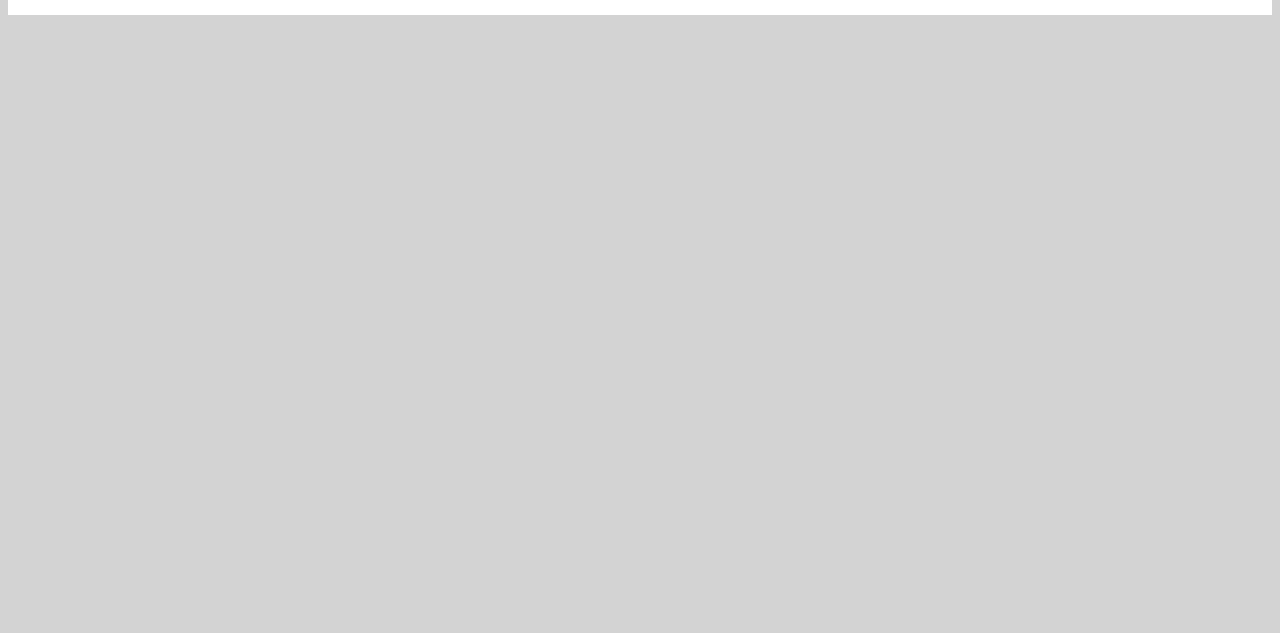
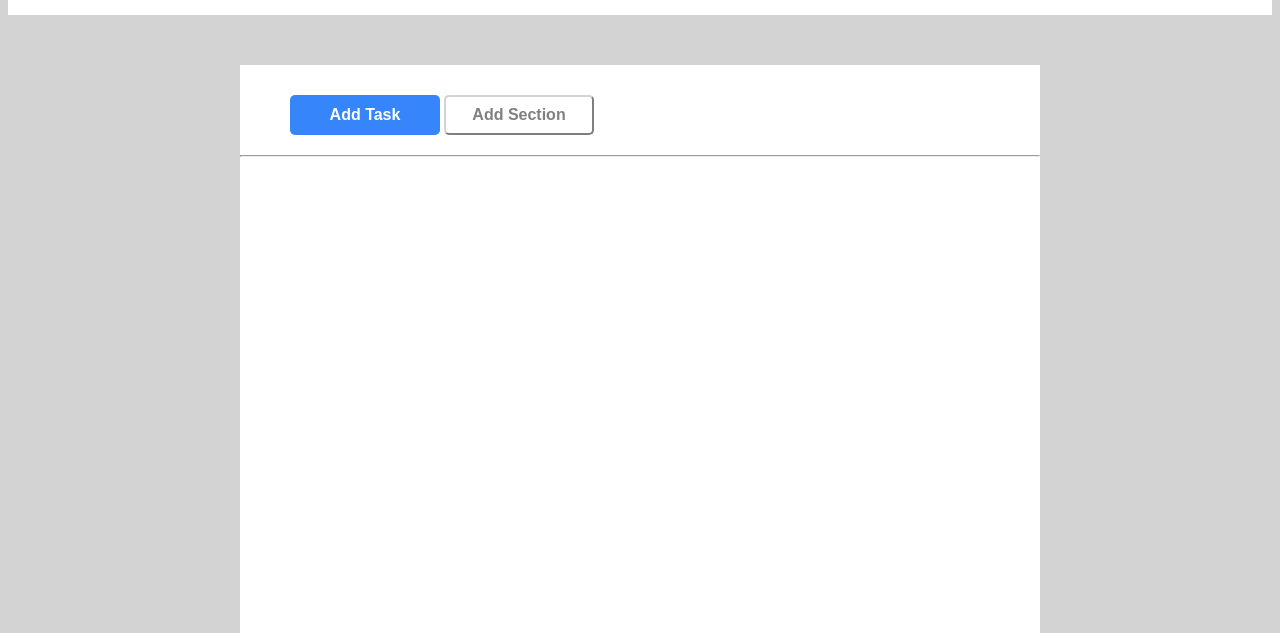
Before and after one commit to MariaAndreaGiardiello/html-css-toboolist, a plain HTML site: page index.html in a window 1280 px wide. Shown: the part 167-800 px from the top of the page. Drawn offline with Linux system fonts and the light colour scheme.

Commit message:
Bottoni + linea orizzontale

```diff
--- a/index.html
+++ b/index.html
@@ -16,7 +16,14 @@
     <!--/Intestazione-->
 
     <main>
-
+        <div class="task_container">
+            <span>
+                <!--Bottoni + linea-->
+                <button class="blue_button"><strong>Add Task</strong></button>
+                <button class="white_button"><strong>Add Section</strong></button>
+                <hr class="linea">
+            </span>
+        </div>
     </main>
 
     <footer>
--- a/style.css
+++ b/style.css
@@ -20,3 +20,44 @@ h1{
     font-family: 'Fredoka', sans-serif;
 }
 /*Fine Intestazione*/
+
+/*Contenitore*/
+.task_container{
+    width: 800px;
+    height: 800px;
+    margin: 0 auto;
+    background-color: white;
+    margin-top: 50px;
+}
+/*Fine Contenitore*/
+
+/*Bottoni + linea*/
+.blue_button{
+    width: 150px;
+    height: 40px;
+    border-radius: 5px;
+    font-family: 'Fredoka', sans-serif;
+    color: white;
+    background-color: rgb(54, 133, 250);
+    border: none;
+    font-size: 16px;
+    margin-top: 30px;
+    margin-left: 50px;
+}
+
+.white_button{
+    width: 150px;
+    height: 40px;
+    border-radius: 5px;
+    font-family: 'Fredoka', sans-serif;
+    color: grey;
+    background-color: white;
+    border-color: lightgrey;
+    font-size: 16px;
+}
+
+.linea{
+    color: grey;
+    margin-top: 20px;
+}
+/*Fine bottoni + linea*/
```
